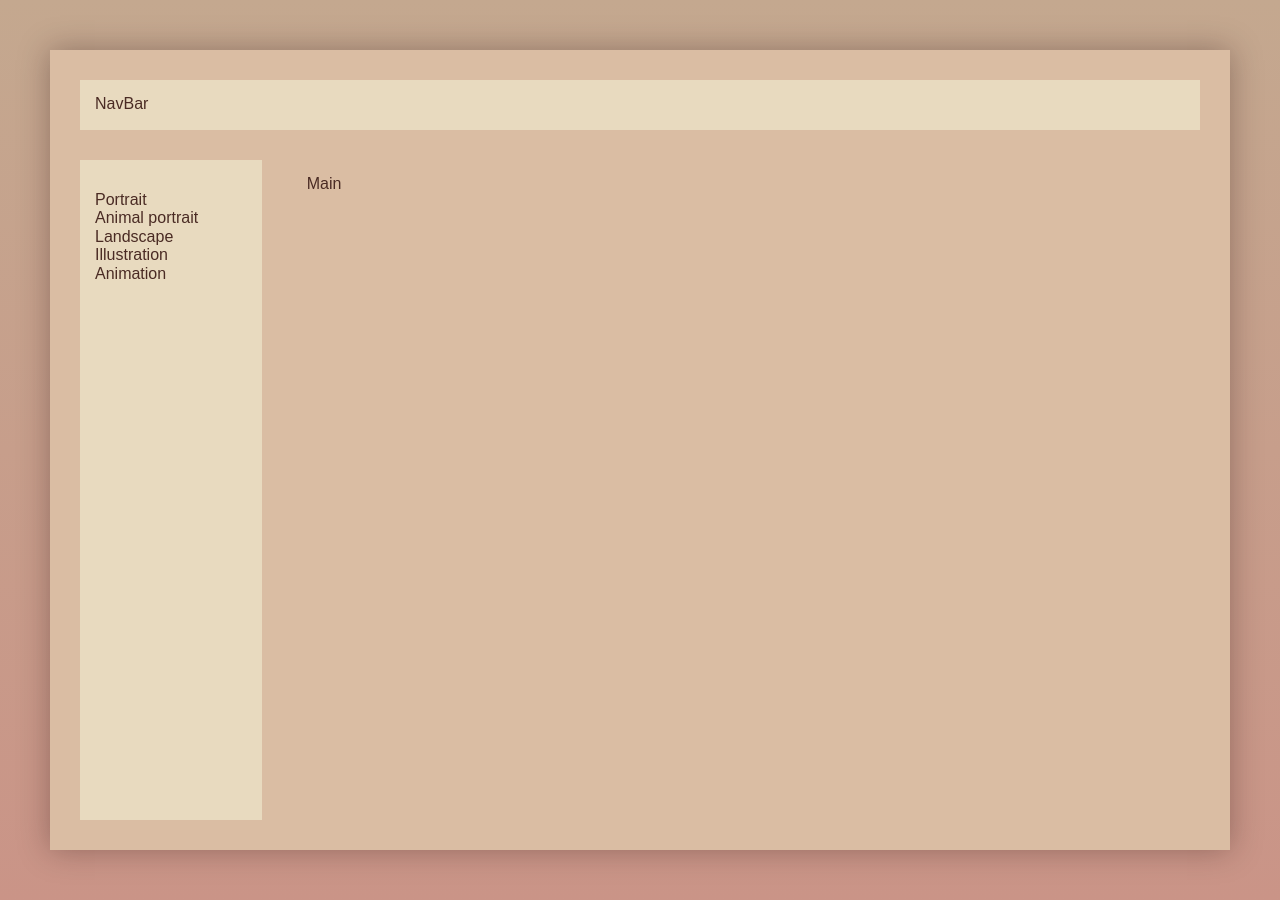
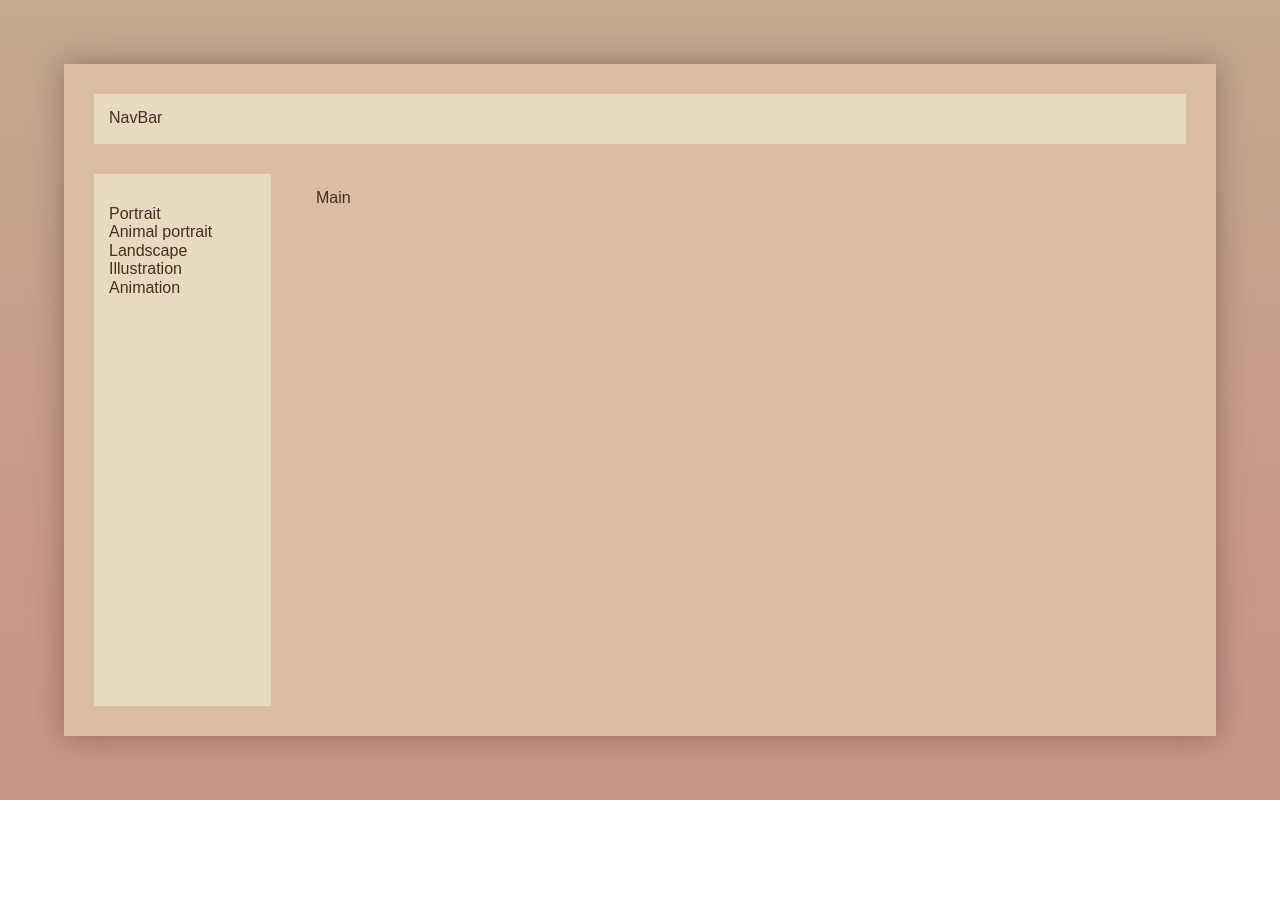
Before and after one commit to akleszcz/art-portfolio, a React (Create React App) app: page / in a window 1280 px wide. After the commit the page ends 800 px from the top, so only its background shows below. Built offline with nearby package versions, Linux system fonts and the light colour scheme.

Commit message:
Create UI tokens, adjust main section's height

```diff
--- a/src/styles/global.ts
+++ b/src/styles/global.ts
@@ -1,5 +1,6 @@
 import { createGlobalStyle } from 'styled-components';
 import { normalize } from 'styled-normalize';
+import { tokens } from './tokens';
 
 export const GlobalStyle = createGlobalStyle`
     ${normalize}
@@ -11,7 +12,7 @@ export const GlobalStyle = createGlobalStyle`
     body {
       background: ${({ theme }) =>theme.colors.background};
       min-height: 100vh;
-      padding: 50px;
+      padding: ${tokens.spacing.large};
     }
 
     html {
--- a/src/styles/index.ts
+++ b/src/styles/index.ts
@@ -1,4 +1,5 @@
 import styled from "styled-components";
+import { tokens } from "./tokens";
 
 export const Content = styled.div`
   background-color: ${({ theme }) => theme.colors.content};
@@ -11,7 +12,7 @@ export const Content = styled.div`
     "navbar navbar"
     "sidemenu main";
   grid-template-rows: 50px 1fr;
-  min-height: 100vh;
+  min-height: calc(100vh - 2 * ${tokens.spacing.large});
   padding: 30px;
 
   & > * {
--- /dev/null
+++ b/src/styles/tokens.ts
@@ -0,0 +1,7 @@
+const spacing = {
+  large: '4rem',
+};
+
+export const tokens = {
+  spacing,
+};
```
